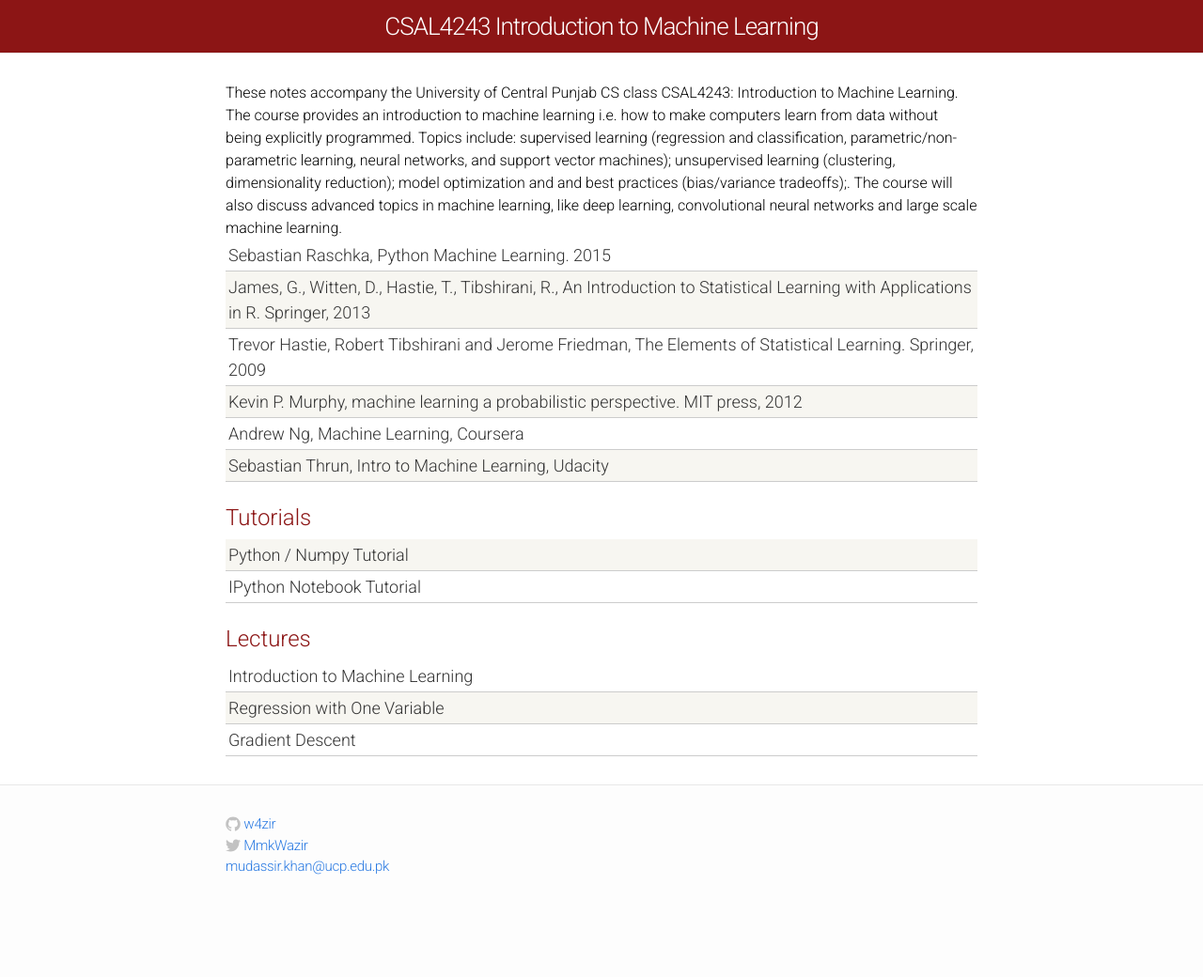
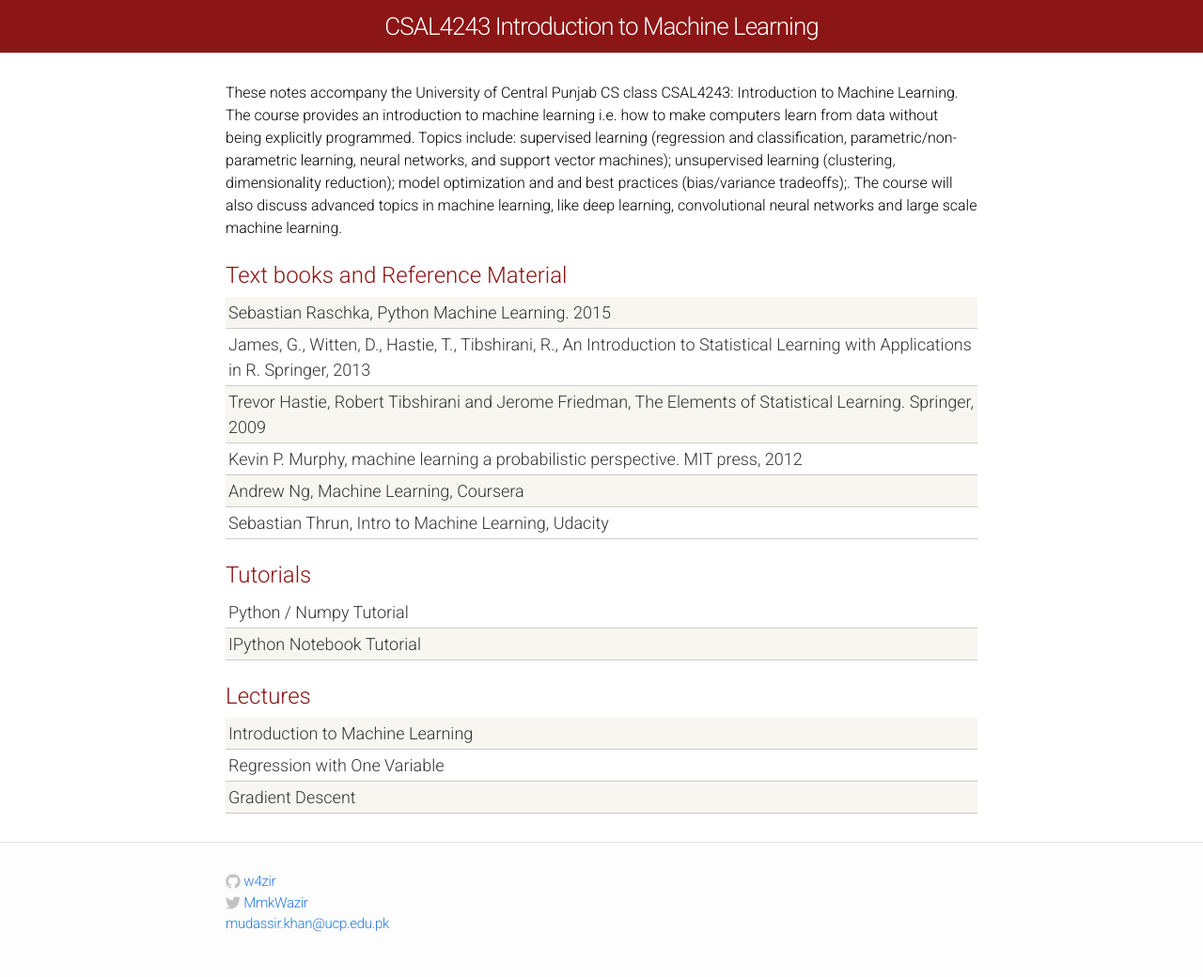
Before and after one commit to Mickael-Galliez/ml17s, a Jekyll site: the page built from index.html, in a window 1280 px wide. Shown: the whole page at 94% size. Built offline with Jekyll 4.4.1, drawn with Linux system fonts in a browser that asks for light colours; before the commit the page ends 979 px from its top, so only the background shows below that.

Commit message:
Update index.html

```diff
--- a/index.html
+++ b/index.html
@@ -9,12 +9,12 @@ layout: default
 <div class="home">
   <div class="materials-wrap">
 
+	  <div class="module-header">Text books and Reference Material</div>
     <div class="materials-item">
       <a href="https://sebastianraschka.com/books.html/">
         Sebastian Raschka, Python Machine Learning. 2015
       </a>
     </div>
-
 
     <div class="materials-item">
       <a href="http://www-bcf.usc.edu/~gareth/ISL/">
@@ -35,13 +35,13 @@ layout: default
       </a>
     </div>
 
-	  <div class="materials-item">
+     <div class="materials-item">
       <a href="https://www.coursera.org/learn/machine-learning/home/welcome">
         Andrew Ng, Machine Learning, Coursera
       </a>
     </div>
 
-	  <div class="materials-item">
+    <div class="materials-item">
       <a href="https://classroom.udacity.com/courses/ud120">
         Sebastian Thrun, Intro to Machine Learning, Udacity
       </a>
```
